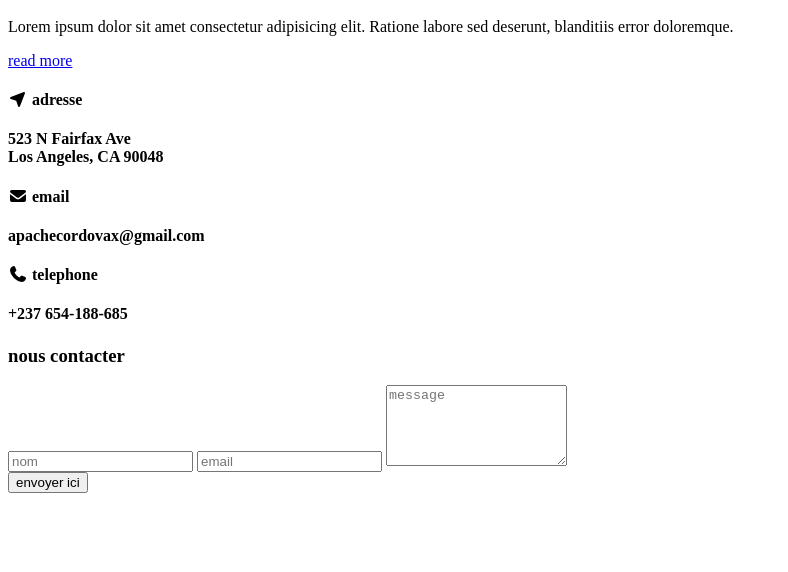
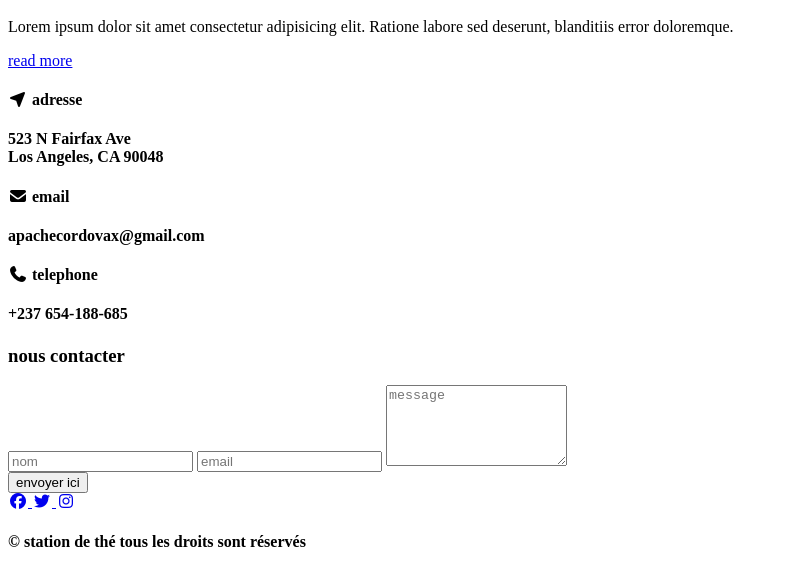
Before and after one commit to alex-codeur/tea, a plain HTML site: page index.html in a window 1280 px wide. Shown: the part 1899-2471 px from the top of the page, without its empty margins (0-788 px from the left). Before the commit the page ends 2400 px from the top, so only its background shows below. Drawn offline with Linux system fonts and the light colour scheme.

Commit message:
footer section

```diff
--- a/index.html
+++ b/index.html
@@ -323,6 +323,34 @@
     </section>
     <!-- end of contact -->
 
+    <!-- footer -->
+    <footer class="footer">
+        <div class="section-center">
+            <div class="social-icons">
+                <!-- social icon -->
+                <a href="#" class="social-icon">
+                    <i class="fab fa-facebook"></i>
+                </a>
+                <!-- end of social icon -->
+                <!-- social icon -->
+                <a href="#" class="social-icon">
+                    <i class="fab fa-twitter"></i>
+                </a>
+                <!-- end of social icon -->
+                <!-- social icon -->
+                <a href="#" class="social-icon">
+                    <i class="fab fa-instagram"></i>
+                </a>
+                <!-- end of social icon -->
+            </div>
+            <h4 class="footer-text">
+                &copy;<span id="date"></span>
+                <span class="company">station de thé</span>
+                tous les droits sont réservés
+            </h4>
+        </div>
+    </footer>
+
     <!--app.js -->
     <script src="js/app.js"></script>
 </body>
```
